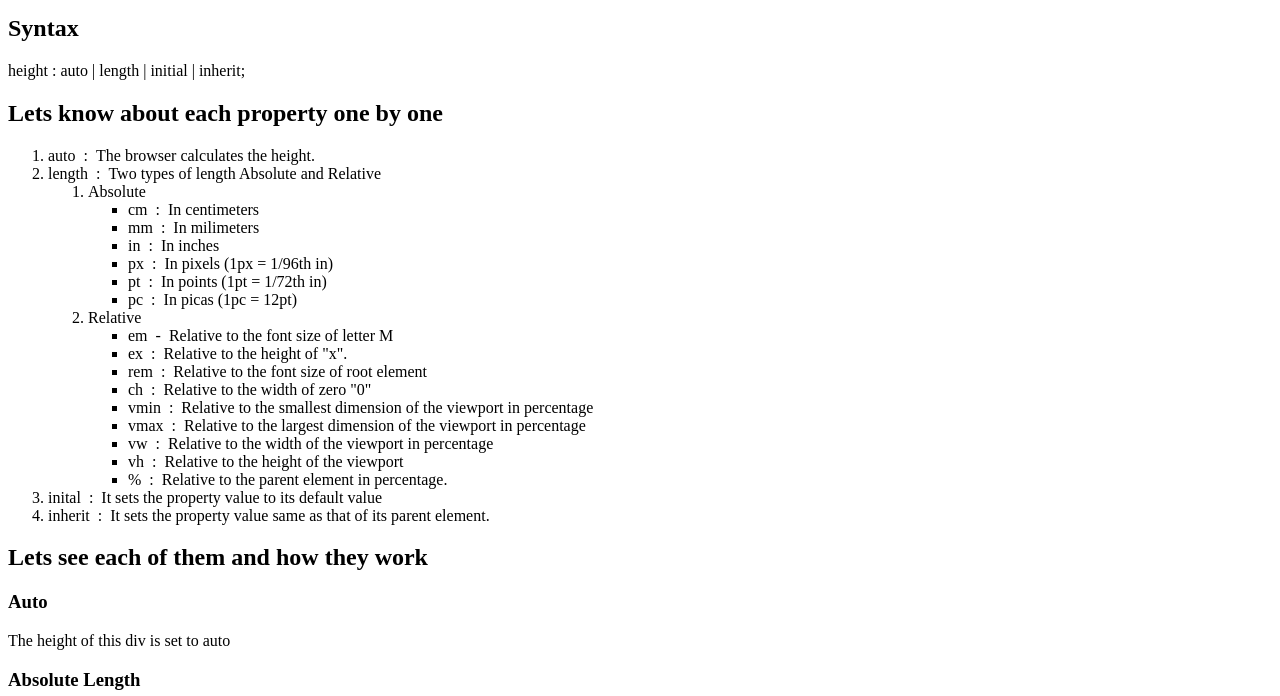
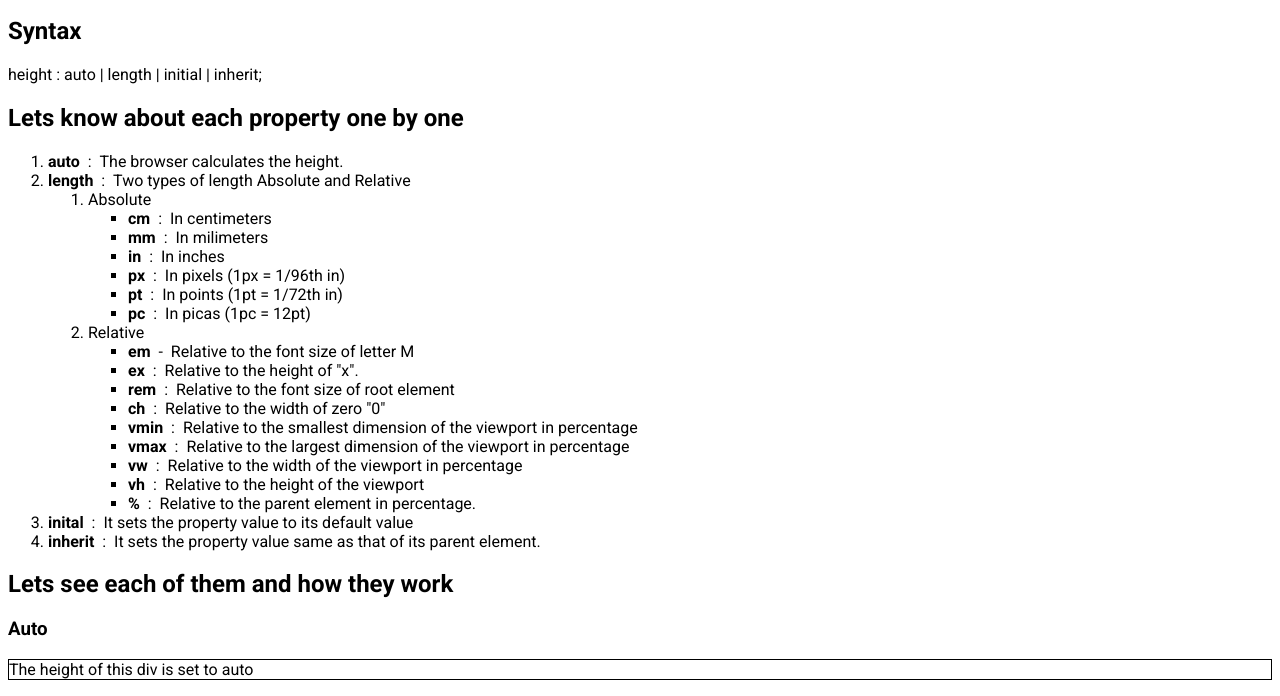
Before and after one commit to Sagar-Togra/Sagar-Togra, a plain HTML site: page Projects/CSS_Height/height.html in a window 1280 px wide. Shown: the part 103-799 px from the top of the page. Drawn offline with Linux system fonts and the light colour scheme; files that its build step writes are made by us from their sources; the site is published under a folder, as on GitHub Pages, so addresses that start at the root find nothing.

Commit message:
Update height.html

```diff
--- a/Projects/CSS_Height/height.html
+++ b/Projects/CSS_Height/height.html
@@ -4,7 +4,7 @@
 	<meta charset="utf-8">
 	<meta name="viewport" content="width=device-width, initial-scale=1">
 	<title>CSS Height Property</title>
-	<link rel="stylesheet" type="text/css" href="/Projects/CSS_Height/styles.css">
+	<link rel="stylesheet" type="text/css" href="../Projects/CSS_Height/styles.css">
 	<link rel="preconnect" href="https://fonts.googleapis.com">
 	<link rel="preconnect" href="https://fonts.gstatic.com" crossorigin>
 	<link href="https://fonts.googleapis.com/css2?family=Roboto:ital,wght@0,100;0,300;0,400;0,500;0,700;0,900;1,100;1,300;1,400;1,500;1,700;1,900&display=swap" rel="stylesheet">
```
